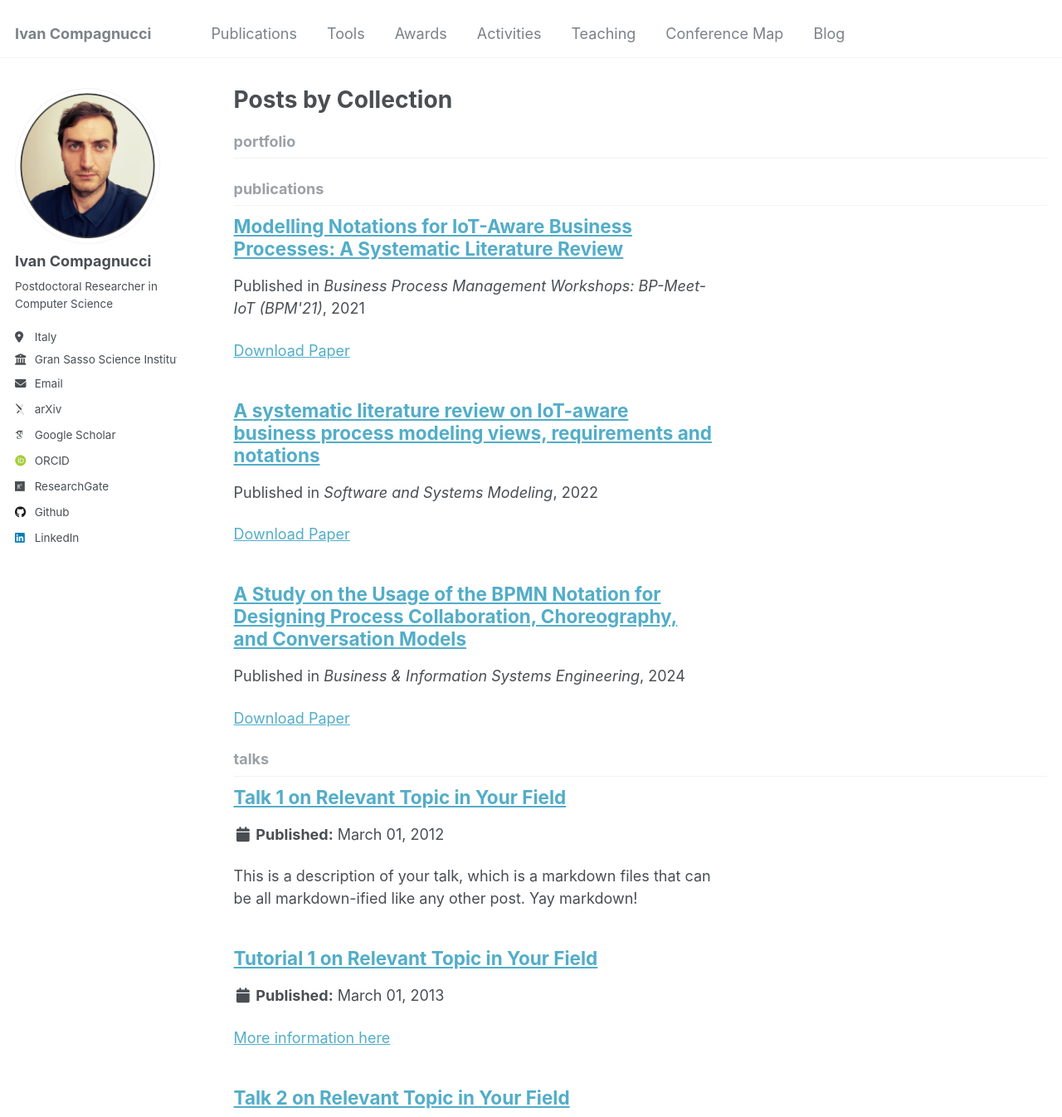
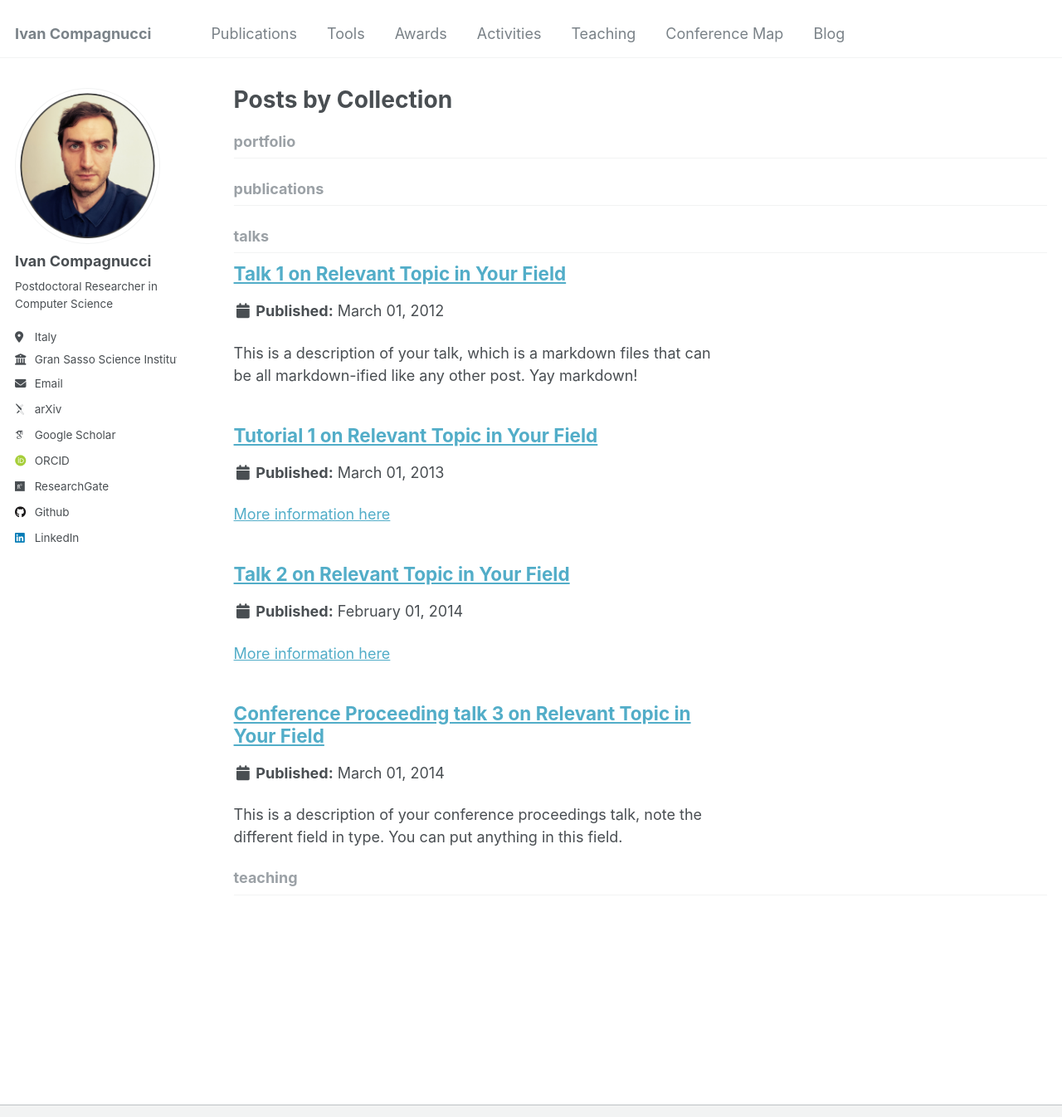
Before and after one commit to IvanComp/IvanComp.github.io, a Jekyll site: the page built from _pages/collection-archive.html, in a window 1280 px wide and 1400 px high, cut to the strip 0-1346 px from the top of the window. Shown: the whole strip at 83% size. Built offline with Jekyll 4.4.1, drawn with Linux system fonts in a browser that asks for light colours; some web fonts are replaced; some of the changed text lies outside the part shown.

Commit message:
Added new pages

```diff
--- a/_config.yml
+++ b/_config.yml
@@ -266,7 +266,7 @@
       author_profile: true
       share: true
       comments: true
-  # _portfolio
+  # _awards
   - scope:
       path: ""
       type: portfolio
--- a/_data/last_commit.yml
+++ b/_data/last_commit.yml
@@ -1 +1 @@
-last_updated: "08 November 2024 23:59 (CET)"
+last_updated: "09 November 2024 00:35 (CET)"
--- a/_publications/c1.md
+++ /dev/null
@@ -1,10 +0,0 @@
----
-title: "Modelling Notations for IoT-Aware Business Processes: A Systematic Literature Review"
-collection: publications
-category: conferences
-permalink: /publication/c1
-date: '2021-01-19'
-venue: "Business Process Management Workshops: BP-Meet-IoT (BPM'21)"
-paperurl: 'http://academicpages.github.io/files/paper3.pdf'
-tags: [Business Process Management, Internet of Things]
----
--- a/_publications/j1.md
+++ /dev/null
@@ -1,10 +0,0 @@
----
-title: "A systematic literature review on IoT-aware business process modeling views, requirements and notations"
-collection: publications
-category: manuscripts
-permalink: /publication/j1
-date: '2022-10-28'
-venue: 'Software and Systems Modeling'
-paperurl: 'http://academicpages.github.io/files/paper1.pdf'
-tags: [Business Process Management, Internet of Things]
----
--- a/_publications/j2.md
+++ /dev/null
@@ -1,10 +0,0 @@
----
-title: "A Study on the Usage of the BPMN Notation for Designing Process Collaboration, Choreography, and Conversation Models"
-collection: publications
-category: manuscripts
-permalink: /publication/j2
-date: '2024-02-01'
-venue: 'Business & Information Systems Engineering'
-paperurl: 'http://academicpages.github.io/files/paper1.pdf'
-tags: [Business Process Management, Business Process Model and Notation]
----
```
Also changed, not shown: _pages/awards.md (+55 -25 lines), 2 other files.
